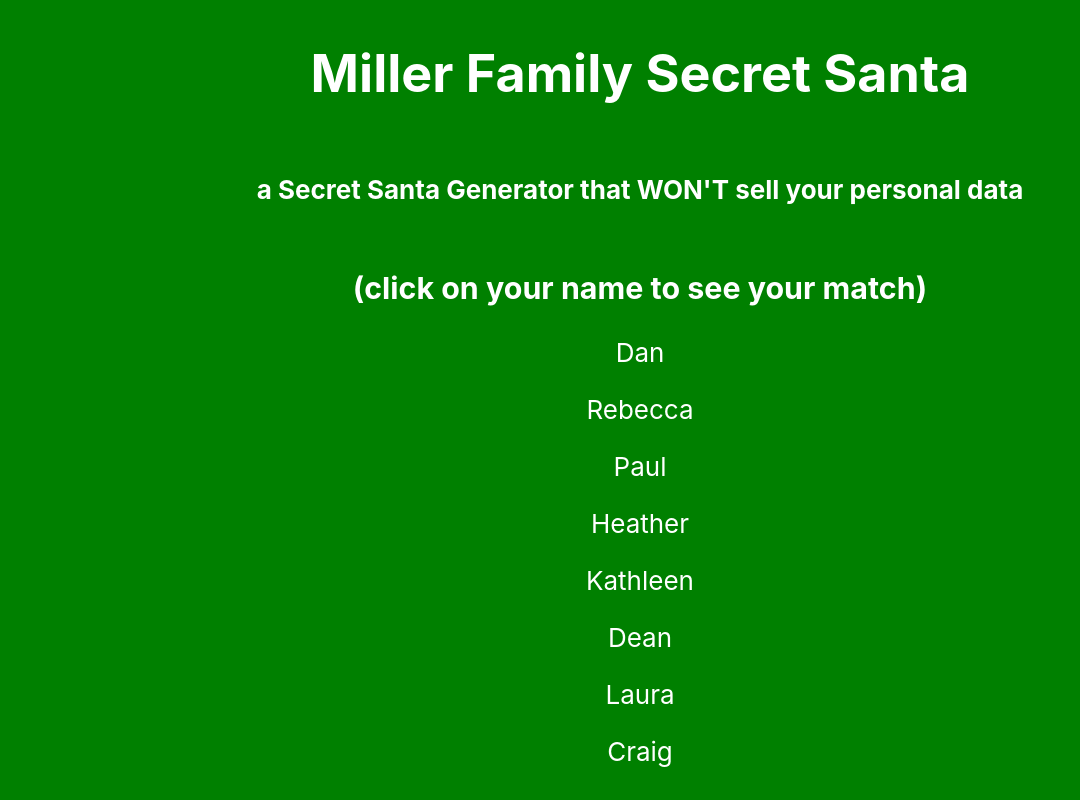
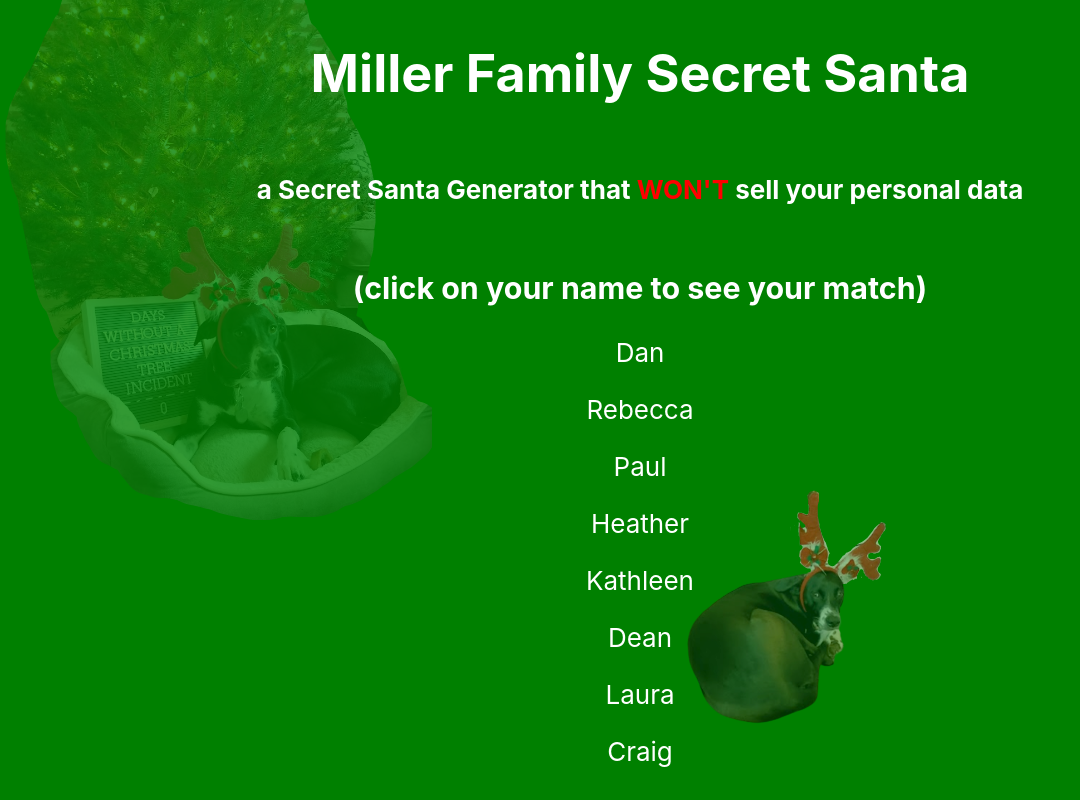
Before and after one commit to craig-mcgowan/miller_secret_santa_react, a React (Create React App) app: page / in a window 1280 px wide. Shown: the whole page, without its empty margins (0-1080 px from the left). Built offline with nearby package versions, Linux system fonts and the light colour scheme.

Commit message:
marmarfy-ed

```diff
--- a/src/App.css
+++ b/src/App.css
@@ -2,7 +2,9 @@
   text-align: center;
 }
 
-
+h1, h4, h3, .names {
+  z-index: 1;
+}
 
 .App-header {
   background-color:green;
@@ -26,15 +28,37 @@ details {
 }
 
 summary{
-  color: white
+  color: white;
+  z-index: 1
 }
 
 details > summary {
   list-style: none;
+  z-index: 2
 }
 details > summary::-webkit-details-marker {
   display: none;
 }
+
+.marmar {
+  position: absolute;
+  z-index: 0;
+  opacity: .6;
+  right: 30%;
+  bottom: 2%;
+}
+.martree {
+  position: absolute;
+  z-index: 0;
+  opacity: .2;
+  top: -2em;
+  left:0%;
+}
+
+span {
+  color:red
+}
+
 
 @keyframes App-logo-spin {
   from {
--- a/src/App.js
+++ b/src/App.js
@@ -20,7 +20,7 @@ const seedrandom = require("seedrandom");
     const generateMatches = (arr1, arr2) => {
       const matches = {};
       arr1.forEach(({name, spouse}, i) => {
-        let seed = name + i.toString();
+        let seed = name + i.toString() + "c";
         const generator = seedrandom(seed);
         // console.log(targetIndex)
         let match = name;
@@ -56,7 +56,7 @@ const Reveal = () => {
    return pairsArr.map((pair) => {
       console.log("pair log", pair[0], pair[1]);
       return (
-        <div>
+        <div className='names'>
           <details>
             <summary>{pair[0]}</summary>
             {pair[1]}
@@ -76,8 +76,14 @@ function App() {
     <div className="App">
       <header className="App-header">
         <h1>Miller Family Secret Santa</h1>
-        <h4>a Secret Santa Generator that WON'T sell your personal data</h4>
+        <h4>a Secret Santa Generator that <span>WON'T</span> sell your personal data </h4>
         <h3>(click on your name to see your match)</h3>
+        <div className='marmar'>
+          <img src='marmar.svg'></img>
+        </div>
+        <div className='martree'>
+          <img src='martree.png'></img>
+        </div>
       <Reveal/>
       </header>
 
```
Also changed, not shown: public/marmar.svg (added), public/martree.png (added).
